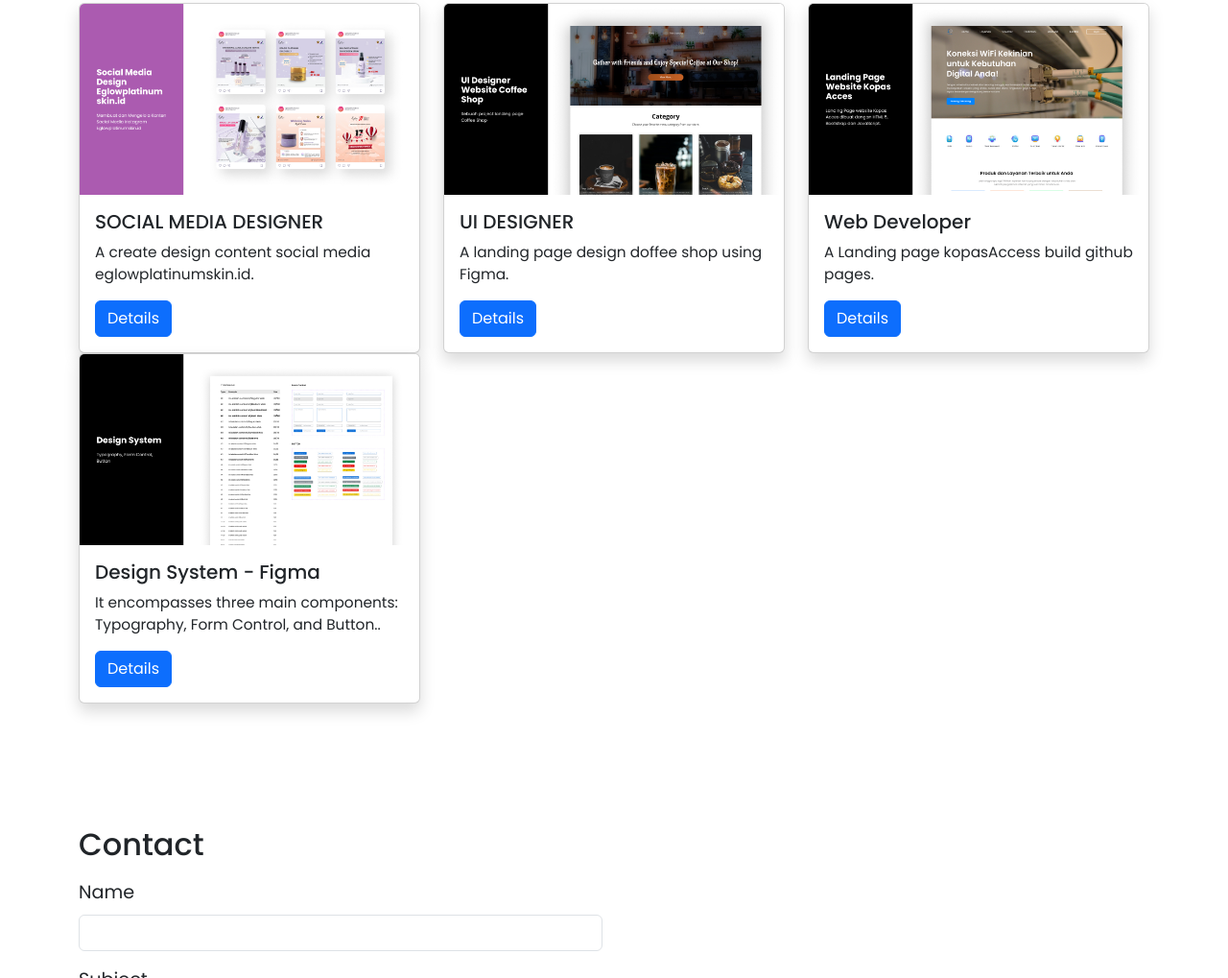
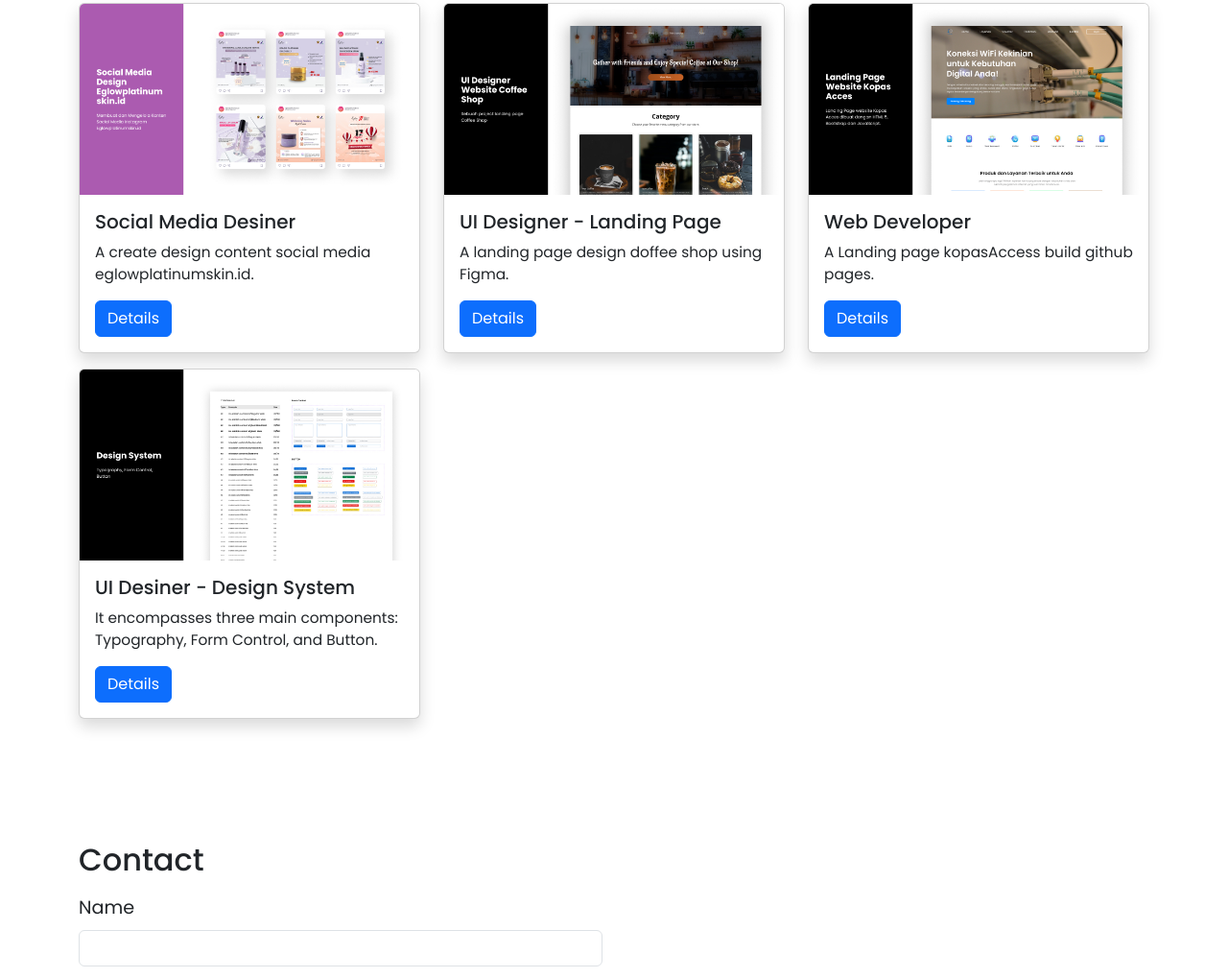
Before and after one commit to Abdulmuktinur/landingPage, a plain HTML site: page index.html in a window 1280 px wide. Shown: the part 1070-2089 px from the top of the page at 96% size. Drawn offline with nearby package versions, Linux system fonts and the light colour scheme.

Commit message:
Update index.html

```diff
--- a/index.html
+++ b/index.html
@@ -146,7 +146,7 @@
                     <div class="card shadow">
                         <img src="assets/images/SosMedDesProject1.webp" class="card-img-top" alt="Portfolio 1">
                         <div class="card-body">
-                            <h5 class="card-title">SOCIAL MEDIA DESIGNER</h5>
+                            <h5 class="card-title">Social Media Desiner</h5>
                             <p class="card-text text-left">A create design content social media eglowplatinumskin.id.</p>
                             <a href="https://www.behance.net/gallery/167707515/Social-Media-Designer" class="btn btn-primary" target="_blank">Details</a>
                         </div>
@@ -156,7 +156,7 @@
                     <div class="card shadow">
                         <img src="assets/images/UIProject1.webp" class="card-img-top" alt="Portfolio 2">
                         <div class="card-body">
-                            <h5 class="card-title">UI DESIGNER</h5>
+                            <h5 class="card-title">UI Designer - Landing Page</h5>
                             <p class="card-text">A landing page design doffee shop using Figma.</p>
                             <a href="https://www.behance.net/gallery/169731459/Website-Landing-Page-Coffee-Shop" class="btn btn-primary" target="_blank">Details</a>
                         </div>
@@ -172,12 +172,12 @@
                         </div>
                     </div>
                 </div>
-                <div class="col-md-4">
+                <div class="col-md-4 mt-3">
                     <div class="card shadow">
                         <img src="assets/images/UIProject3.webp" class="card-img-top" alt="Portfolio 2">
                         <div class="card-body">
-                            <h5 class="card-title">Design System - Figma</h5>
-                            <p class="card-text">It encompasses three main components: Typography, Form Control, and Button..</p>
+                            <h5 class="card-title">UI Desiner - Design System</h5>
+                            <p class="card-text">It encompasses three main components: Typography, Form Control, and Button.</p>
                             <a href="https://www.figma.com/community/file/1265227574185512079" class="btn btn-primary" target="_blank">Details</a>
                         </div>
                     </div>
```
